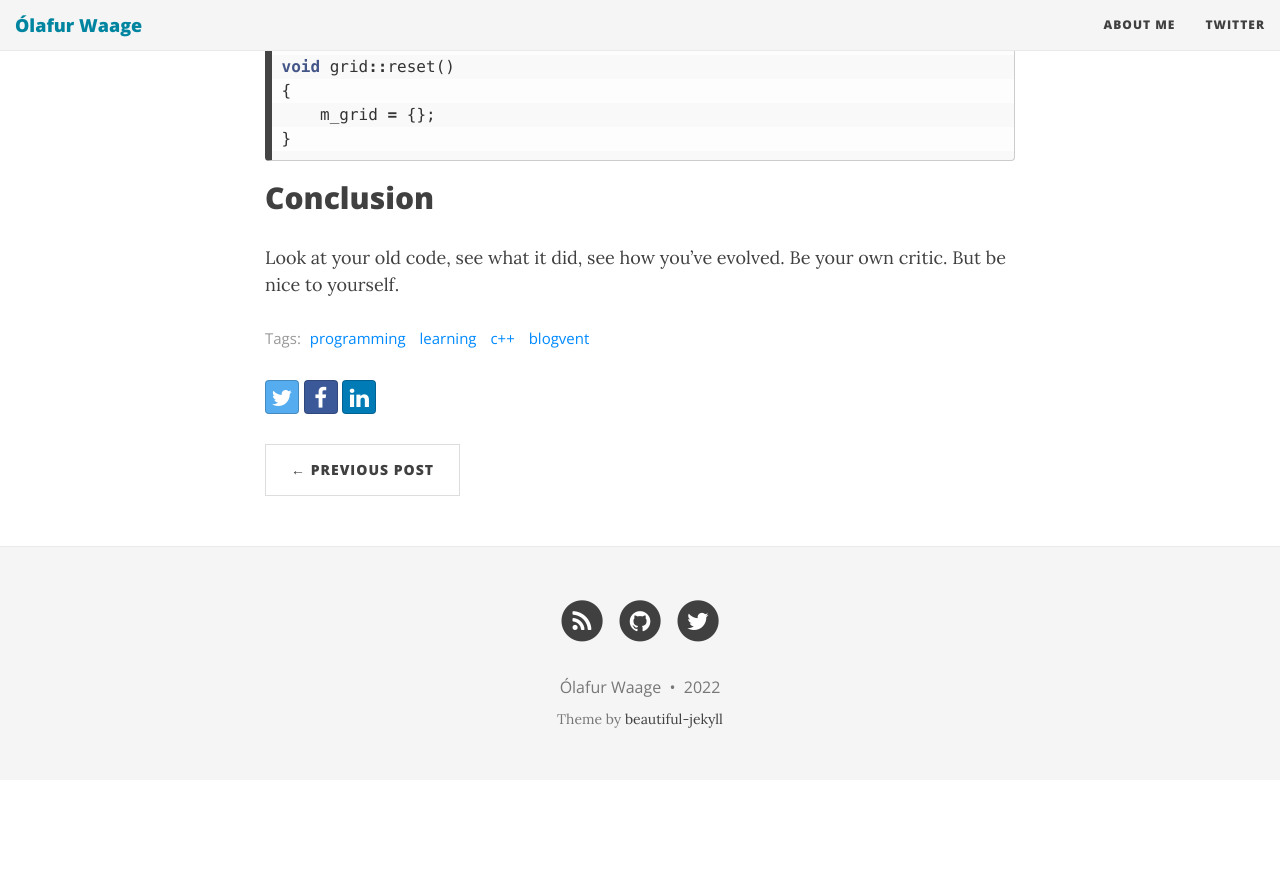
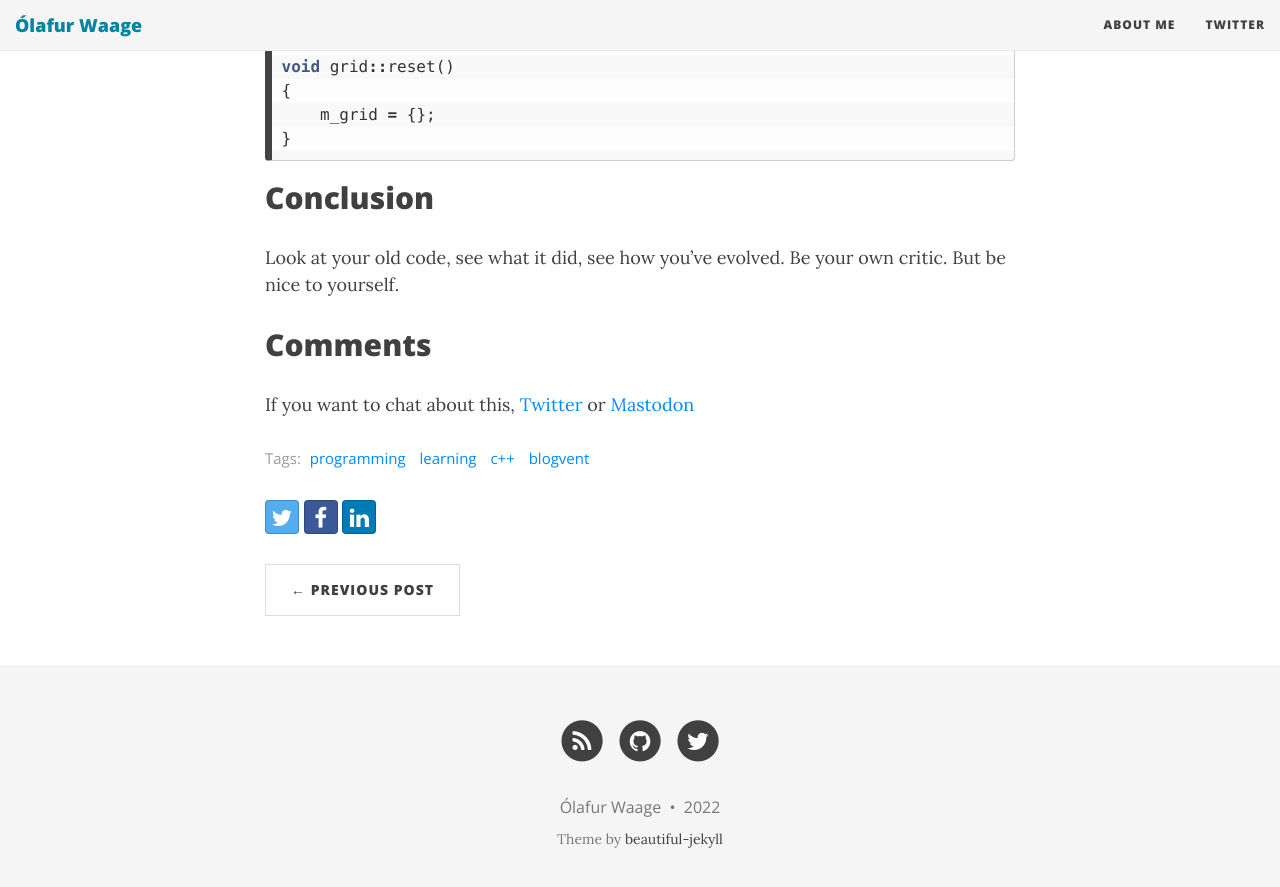
Before and after one commit to olafurw/olafurw.github.io, a Jekyll site: the page built from _posts/2022-12-10-self-criticism.md, in a window 1280 px wide and 900 px high, scrolled down 2432 px. Shown: the top 887 px of the window. Built offline with Jekyll 4.4.1, drawn with Linux system fonts in a browser that asks for light colours; nearby versions of some CDN libraries; before the commit the page ends 3212 px from its top, so only the background shows below that.

Commit message:
self critic comments

```diff
--- a/_posts/2022-12-10-self-criticism.md
+++ b/_posts/2022-12-10-self-criticism.md
@@ -84,3 +84,7 @@
 ## Conclusion
 
 Look at your old code, see what it did, see how you've evolved. Be your own critic. But be nice to yourself.
+
+## Comments
+
+If you want to chat about this, [Twitter](https://twitter.com/olafurw/status/1601627343734247424) or [Mastodon](https://mastodon.social/@olafurw/109490516929867392)
```
